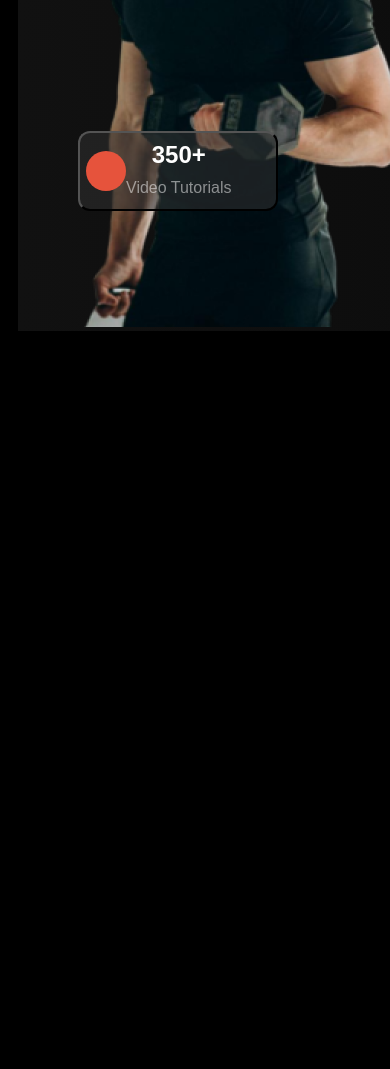
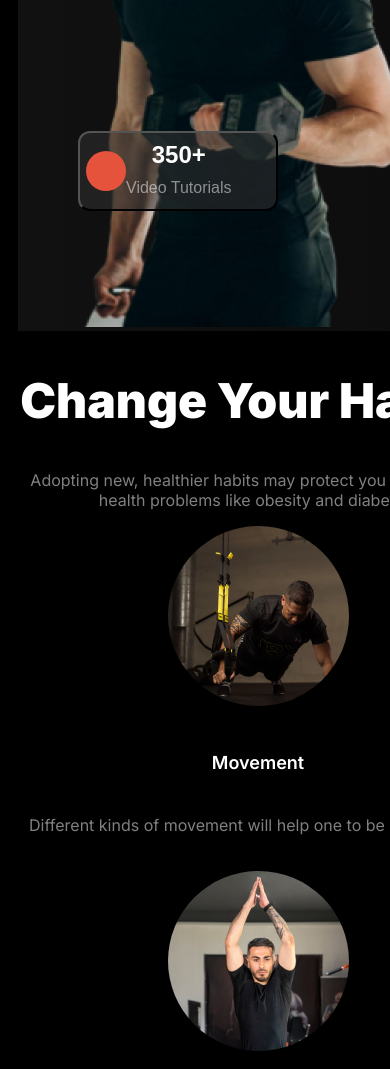
Before and after one commit to shafinahmed504/assignment-02, a plain HTML site: page index.html in a window 390 px wide. Shown: the part 931-2000 px from the top of the page. Before the commit the page ends 1270 px from the top, so only its background shows below. Drawn offline with Linux system fonts and the light colour scheme.

Commit message:
change your habits+responsive done

```diff
--- a/index.html
+++ b/index.html
@@ -51,6 +51,43 @@
         <p class="description" style="margin-top: 5px;">Free Workout Videos</p>
     </button>
     </div>
+</div>
+</section>
+
+<section id="Habit-section">
+    <div id="habit-title-description">
+        <h1 class="titles">Change Your Habits</h1>
+        <p class="description" id="dp">Adopting new, healthier habits may protect you from serious health problems like obesity and diabetes. </p>
+    </div>
+<div id="four-round-photos">
+    <div class="picture">
+        <div style="text-align: center;">
+        <img class="i" src="images/image 3.png" alt="">
+        <h6 class="t">Movement</h6>
+        <p class="description">Different kinds of movement will help one to be more flexible</p>
+        </div>
+    </div>
+    <div class="picture">
+        <div style="text-align: center;">
+        <img class="i" src="images/image 2.png" alt="">
+        <h6 class="t">Time</h6>
+        <p class="description">Time management is very important in the gym.</p>
+        </div>
+    </div>
+    <div class="picture">
+        <div style="text-align: center;">
+        <img class="i" src="images/image 4.png" alt="">
+        <h6 class="t">Practice</h6>
+        <p class="description">Practice makes a man perfect.</p>
+        </div>
+    </div>
+    <div class="picture">
+        <div style="text-align: center;">
+        <img class="i" src="images/image 5.png" alt="">
+        <h6 class="t">Weight Loss</h6>
+        <p class="description">Loosing weight will offer many health benefits.</p>
+        </div>
+    </div>
 
 </div>
 
--- a/styles/style.css
+++ b/styles/style.css
@@ -100,6 +100,36 @@ li{
     margin-right: 11.875rem;
     background: linear-gradient(90deg, rgb(17, 17, 17),rgba(119, 119, 119, 0.1) 100%);
 }
+.titles{
+    font-weight: 900;
+    font-size: 3rem;
+    color: white;
+}
+#habit-title-description{
+    text-align: center;
+    width: 670px;
+    margin: 0 auto;
+
+}
+.i{
+    border-radius: 50%;
+
+}
+.t{
+    color: white;
+    font-weight: 600;
+    font-size: 1.125rem;
+
+
+}
+#four-round-photos{
+    width: 1000px;
+    margin: 0 auto;
+    display: grid;
+    grid-template-columns: repeat(4,1fr);
+    gap: 20px;
+}
+
 
 @media screen and (max-width:576px) {
     #Get-body-section{
@@ -132,5 +162,12 @@ li{
         margin-top: -500px;
         margin-right: -70px;
     }
-
+    #four-round-photos{
+        display: flex;
+        flex-direction: column;
+        width: 500px;
+    }
+    #habit-title-description{
+        width: 500px;
+    }
 }
```
